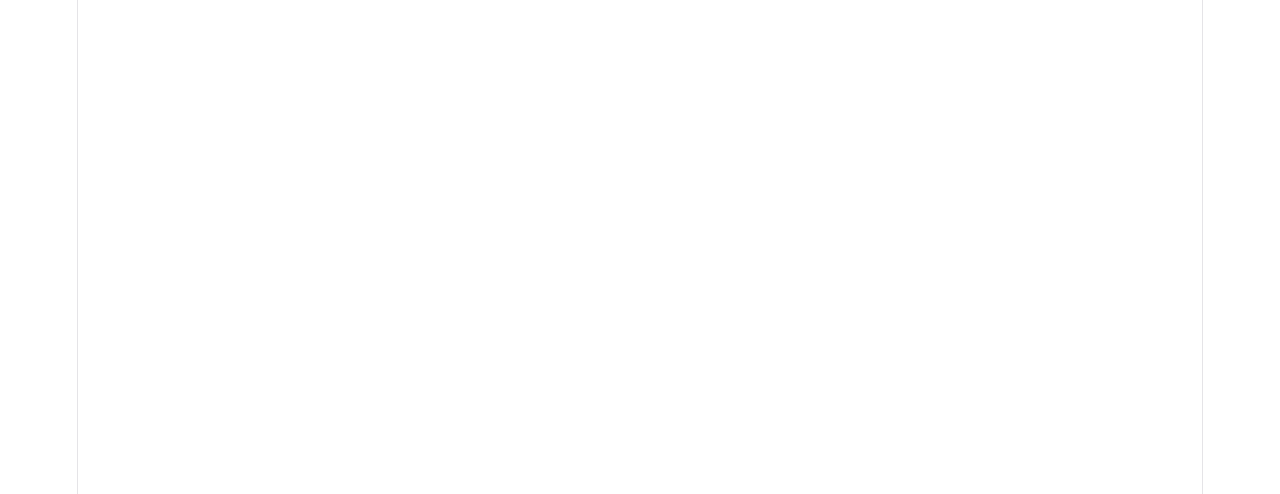
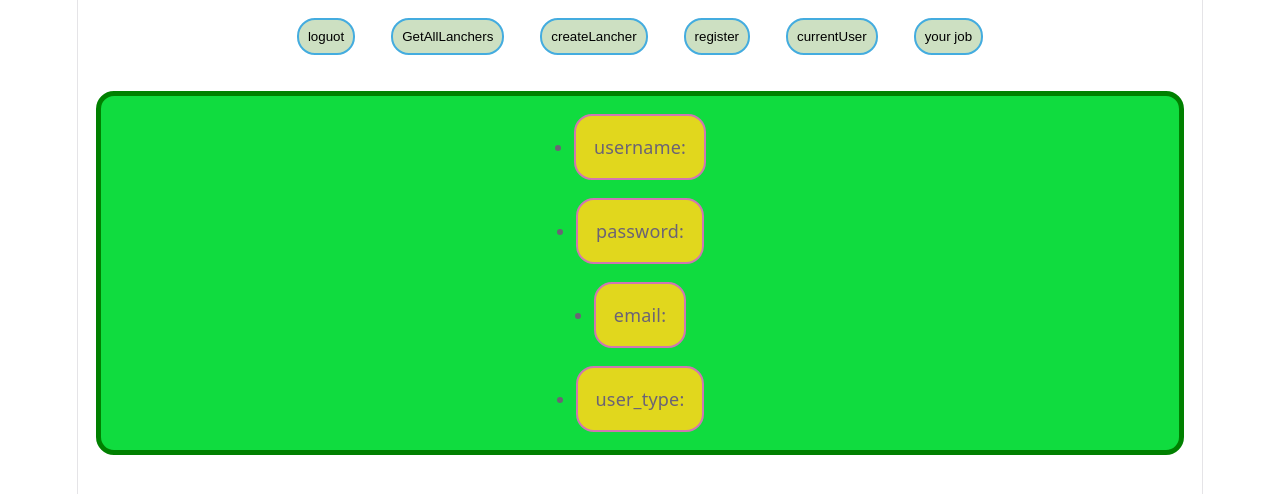
Before and after one commit to hadasCarmen/lastTest, a React (Vite) app in the folder frontend/: page /currentUser in a window 1280 px wide. Before the commit this address had no page. Shown: the top 494 px of the page. Built offline with nearby package versions, Linux system fonts and the light colour scheme; no server answers; sample sign-in values are in the browser's storage.

Commit message:
getUser current front

```diff
--- a/frontend/src/App.tsx
+++ b/frontend/src/App.tsx
@@ -8,6 +8,7 @@ import Login from "./pages/Login.tsx";
 import Register from "./pages/Register.tsx";
 import Protected from "./pages/Protected.tsx";
 import Navbar from "./components/Navbar.tsx";
+import GetCurrentUser from "./pages/GetCurrentUser.tsx";
 
 function App() {
   return (
@@ -21,6 +22,7 @@ function App() {
               <Route path="/createLancher" element={<CreateLancher />} />
               <Route path="/launchers/:id" element={<LaunchersId />} />
               <Route path="/register" element={<Register />} />
+              <Route path="/currentUser" element={<GetCurrentUser />} />
             </Route>
           </Route>
         </Routes>
--- a/frontend/src/components/Navbar.tsx
+++ b/frontend/src/components/Navbar.tsx
@@ -27,6 +27,7 @@ export default function Navbar() {
           createLancher
         </button>
         <button onClick={() => navigate("/register")}>register</button>
+        <button onClick={() => navigate("/currentUser")}>currentUser</button>
         <button
           onClick={() => {
             toast.success(`hi ${username} your job is ${user_type}`);
--- a/frontend/src/pages/GetAllLanchers.tsx
+++ b/frontend/src/pages/GetAllLanchers.tsx
@@ -1,4 +1,3 @@
-// import React from 'react'
 import { toast } from "react-toastify";
 import { useNavigate } from "react-router-dom";
 import { useEffect, useState } from "react";
--- /dev/null
+++ b/frontend/src/pages/GetCurrentUser.tsx
@@ -0,0 +1,34 @@
+import { useEffect, useState } from "react";
+import { toast } from "react-toastify";
+
+import type { User } from "../types/IUser.ts";
+
+export default function GetCurrentUser() {
+  const [userCurrent, setUserCurrent] = useState<User | null>(null);
+  useEffect(() => {
+    const getUser = async () => {
+      const response = await fetch(`http://localhost:5000/api/auth/getUser`, {
+        headers: {
+          Authorization: localStorage.getItem("token") || "",
+        },
+      });
+      if (!response.ok) {
+        toast.error("there is a problem with get user from backend");
+      }
+      const data = await response.json();
+      setUserCurrent(data);
+    };
+    getUser();
+  }, []);
+
+  return (
+    <div>
+      <ul>
+        <li>username: {userCurrent ? userCurrent.username : null}</li>
+        <li>password:{userCurrent ? userCurrent.password : null}</li>
+        <li>email:{userCurrent ? userCurrent.email : null}</li>
+        <li>user_type:{userCurrent ? userCurrent.user_type : null}</li>
+      </ul>
+    </div>
+  );
+}
```
